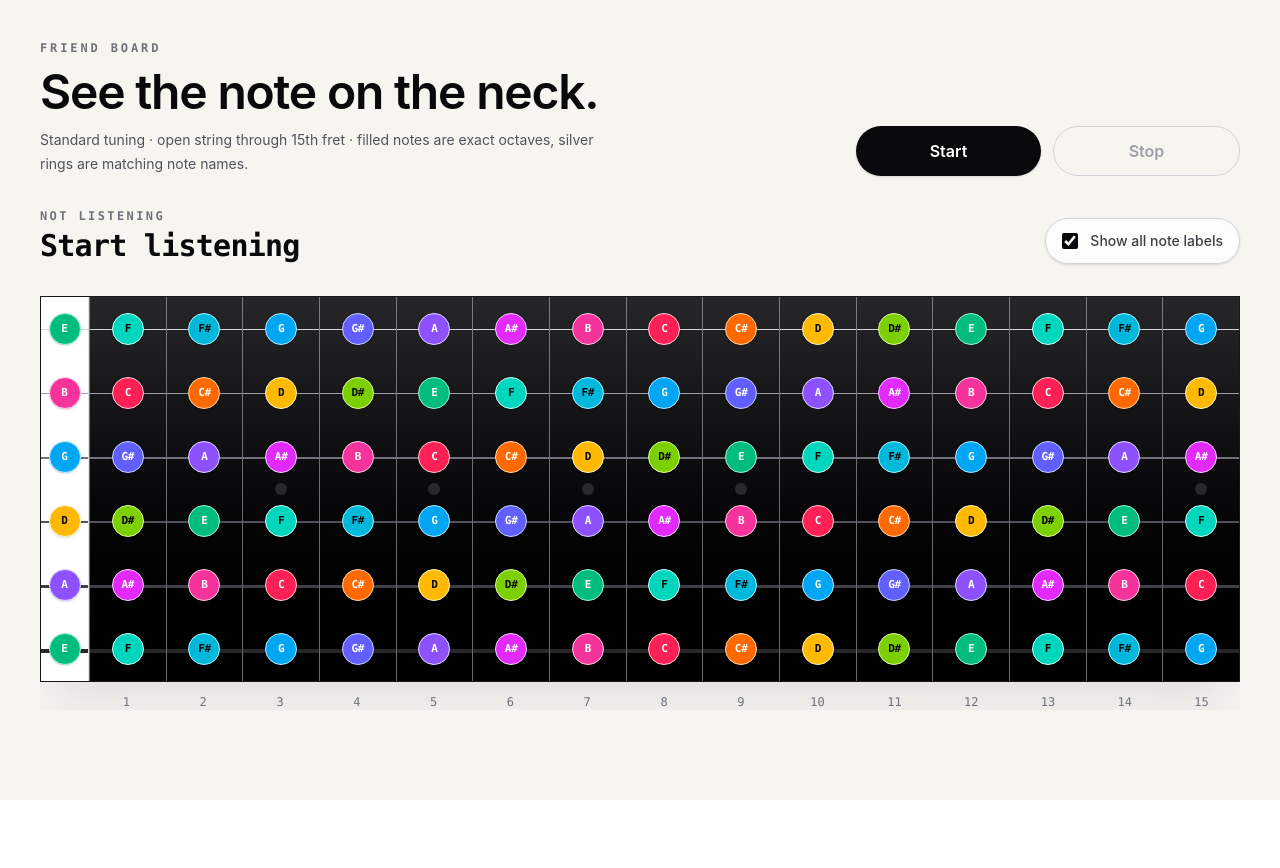
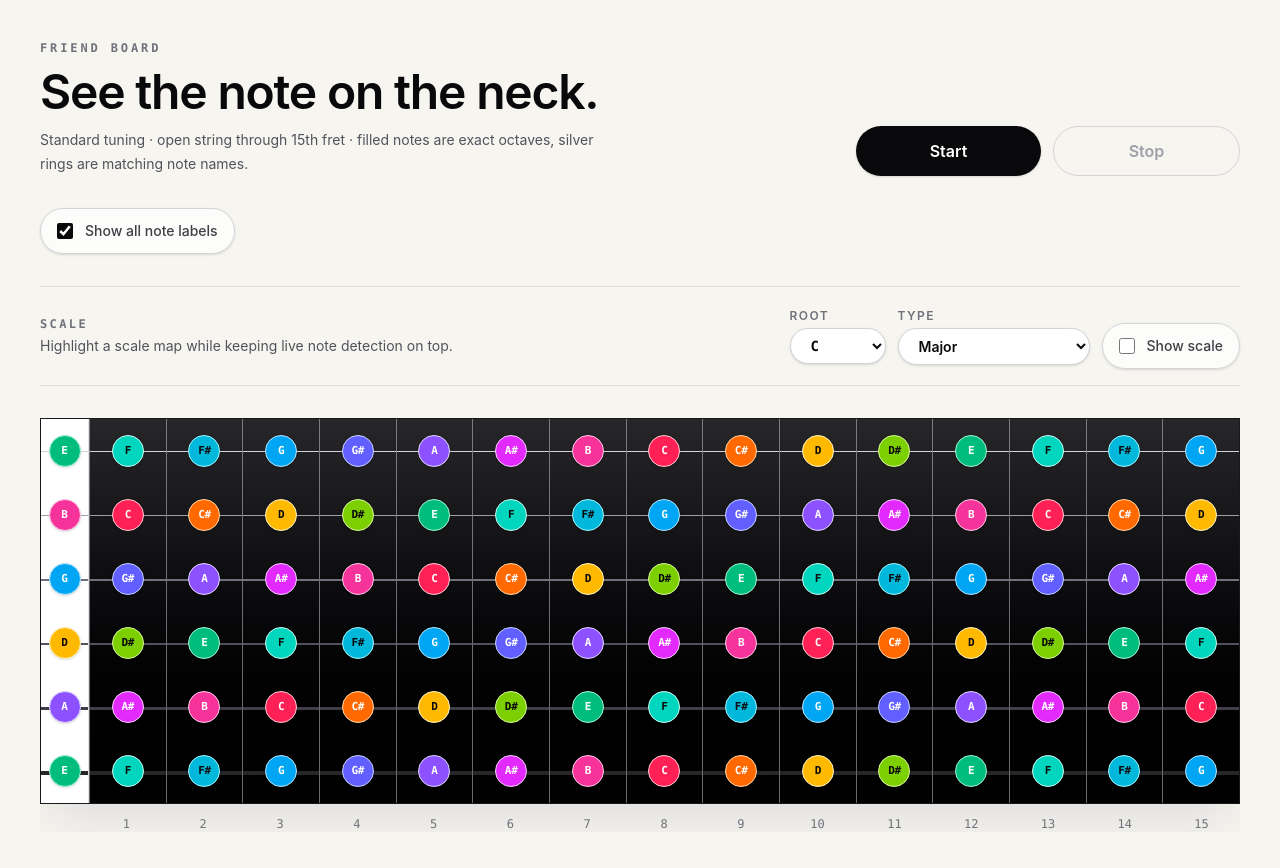
Before and after one commit to asketonim/friend-board, a Next.js app: page / in a window 1280 px wide. Shown: the top 868 px of the page. Before the commit the page ends 800 px from the top, so only its background shows below. Built offline with nearby package versions, Linux system fonts and the light colour scheme.

Commit message:
feat: add selectable scale overlays to fretboard

```diff
--- a/src/app/page.tsx
+++ b/src/app/page.tsx
@@ -1,7 +1,13 @@
 "use client"
 
 import { Fretboard } from "@/components/Fretboard"
-import { formatDetectedNote } from "@/music/notes"
+import { NoteName, SHARP_NOTE_NAMES } from "@/music/notes"
+import {
+  buildScaleOverlay,
+  DEFAULT_SCALE_TYPE_ID,
+  SCALE_TYPES,
+  ScaleTypeId,
+} from "@/music/scales"
 import { useStableDetectedNotes } from "@/music/useStableDetectedNotes"
 import { useRecording } from "@/recording/useRecorder"
 import { useState } from "react"
@@ -16,28 +22,20 @@ export default function Home() {
     frequencyRevision,
     error,
   } = useRecording()
-  const { detectedNotes, activeNote, hasDetectedNote } = useStableDetectedNotes(
+  const { detectedNotes } = useStableDetectedNotes(
     frequency,
     frequencyRevision,
   )
   const [showNoteLabels, setShowNoteLabels] = useState(true)
+  const [showScale, setShowScale] = useState(false)
+  const [scaleRoot, setScaleRoot] = useState<NoteName>("C")
+  const [scaleTypeId, setScaleTypeId] = useState<ScaleTypeId>(
+    DEFAULT_SCALE_TYPE_ID,
+  )
 
-  const lastDetectedNote = detectedNotes[0] ?? null
-  const noteText =
-    activeNote !== null
-      ? `Detected: ${formatDetectedNote(activeNote)}`
-      : lastDetectedNote !== null
-        ? `Last detected: ${formatDetectedNote(lastDetectedNote)}`
-        : isRecording
-          ? "Play a single note to highlight the fretboard"
-          : "Start listening"
-  const statusText = isStarting
-    ? "Requesting microphone access"
-    : isRecording
-      ? hasDetectedNote && activeNote === null
-        ? "No clear note"
-        : "Listening"
-      : "Not listening"
+  const scaleOverlay = showScale
+    ? buildScaleOverlay(scaleRoot, scaleTypeId)
+    : null
 
   return (
     <main className="min-h-screen bg-[#f7f5f0] px-4 py-6 text-zinc-950 sm:px-6 sm:py-10 lg:px-10">
@@ -83,14 +81,6 @@ export default function Home() {
         ) : null}
 
         <div className="flex flex-col gap-4 sm:flex-row sm:items-end sm:justify-between">
-          <div>
-            <p className="font-mono text-xs font-semibold tracking-[0.2em] text-zinc-500 uppercase">
-              {statusText}
-            </p>
-            <p className="mt-1 font-mono text-2xl font-semibold tracking-tight text-zinc-950 sm:text-3xl">
-              {noteText}
-            </p>
-          </div>
 
           <label className="inline-flex w-fit cursor-pointer items-center gap-3 rounded-full border border-zinc-300 bg-white/70 px-4 py-3 text-sm font-medium text-zinc-700 shadow-sm transition hover:bg-white">
             <input
@@ -103,9 +93,67 @@ export default function Home() {
           </label>
         </div>
 
+        <div className="flex flex-col gap-3 border-y border-zinc-300/70 py-4 sm:flex-row sm:items-center sm:justify-between">
+          <div>
+            <p className="font-mono text-xs font-semibold tracking-[0.2em] text-zinc-500 uppercase">
+              Scale
+            </p>
+            <p className="mt-1 text-sm text-zinc-600">
+              Highlight a scale map while keeping live note detection on top.
+            </p>
+          </div>
+
+          <div className="flex flex-col gap-3 sm:flex-row sm:items-center">
+            <label className="flex flex-col gap-1 text-xs font-semibold tracking-[0.12em] text-zinc-500 uppercase">
+              Root
+              <select
+                value={scaleRoot}
+                onChange={(event) =>
+                  setScaleRoot(event.target.value as NoteName)
+                }
+                className="min-w-24 rounded-full border border-zinc-300 bg-white px-4 py-2 font-mono text-sm font-semibold tracking-normal text-zinc-950 shadow-sm outline-none transition focus:border-zinc-950"
+              >
+                {SHARP_NOTE_NAMES.map((noteName) => (
+                  <option key={noteName} value={noteName}>
+                    {noteName}
+                  </option>
+                ))}
+              </select>
+            </label>
+
+            <label className="flex flex-col gap-1 text-xs font-semibold tracking-[0.12em] text-zinc-500 uppercase">
+              Type
+              <select
+                value={scaleTypeId}
+                onChange={(event) =>
+                  setScaleTypeId(event.target.value as ScaleTypeId)
+                }
+                className="min-w-48 rounded-full border border-zinc-300 bg-white px-4 py-2 text-sm font-semibold tracking-normal text-zinc-950 shadow-sm outline-none transition focus:border-zinc-950"
+              >
+                {SCALE_TYPES.map((scaleType) => (
+                  <option key={scaleType.id} value={scaleType.id}>
+                    {scaleType.label}
+                  </option>
+                ))}
+              </select>
+            </label>
+
+            <label className="mt-4 inline-flex w-fit cursor-pointer items-center gap-3 rounded-full border border-zinc-300 bg-white/70 px-4 py-3 text-sm font-medium text-zinc-700 shadow-sm transition hover:bg-white sm:mt-5">
+              <input
+                type="checkbox"
+                checked={showScale}
+                onChange={(event) => setShowScale(event.target.checked)}
+                className="h-4 w-4 accent-zinc-950"
+              />
+              Show scale
+            </label>
+          </div>
+        </div>
+
         <Fretboard
           detectedNotes={detectedNotes}
           showNoteLabels={showNoteLabels}
+          scaleOverlay={scaleOverlay}
         />
       </section>
     </main>
--- a/src/components/Fretboard.tsx
+++ b/src/components/Fretboard.tsx
@@ -1,14 +1,8 @@
 import { DetectedNote, getFretboardPositions } from "@/music/notes"
+import { ScaleOverlay } from "@/music/scales"
 
 const MAX_FRET = 15
 const FRETS = Array.from({ length: MAX_FRET }, (_, fret) => fret + 1)
-const MARKER_FRETS: Record<number, true> = {
-  3: true,
-  5: true,
-  7: true,
-  9: true,
-  15: true,
-}
 
 const STRING_STYLES = [
   { height: "1px", color: "bg-zinc-300" },
@@ -37,6 +31,7 @@ const NOTE_COLOR_STYLES = [
 type FretboardProps = {
   detectedNotes: DetectedNote[]
   showNoteLabels: boolean
+  scaleOverlay: ScaleOverlay | null
 }
 
 type Highlight = "exact" | "related" | null
@@ -54,34 +49,66 @@ const getHighlight = (
   return null
 }
 
-const getNoteClassName = (
-  highlight: Highlight,
-  pitchClass: number,
-  hasDetectedNote: boolean,
-  isVisible: boolean,
-): string => {
+const getNoteClassName = ({
+  highlight,
+  pitchClass,
+  hasDetectedNote,
+  isVisible,
+  isInScale,
+  isScaleActive,
+  isScaleRoot,
+  isOutOfScalePlayedNote,
+}: {
+  highlight: Highlight
+  pitchClass: number
+  hasDetectedNote: boolean
+  isVisible: boolean
+  isInScale: boolean
+  isScaleActive: boolean
+  isScaleRoot: boolean
+  isOutOfScalePlayedNote: boolean
+}): string => {
   const baseClass =
     "absolute left-1/2 top-1/2 z-20 flex h-8 min-w-8 -translate-x-1/2 -translate-y-1/2 items-center justify-center rounded-full border px-1.5 font-mono text-[11px] font-bold tracking-tight shadow-sm transition-[filter,transform,box-shadow,background-color,border-color,color] duration-200"
+  const noteColorClass = NOTE_COLOR_STYLES[pitchClass]
 
   if (!isVisible) return `${baseClass} opacity-0`
 
+  if (isOutOfScalePlayedNote) {
+    return `${baseClass} ${noteColorClass} scale-110 border-white opacity-100 shadow-[0_0_0_2px_rgba(251,146,60,0.95),0_0_22px_rgba(251,146,60,0.72)] ring-2 ring-orange-400`
+  }
+
   if (highlight === "exact") {
-    return `${baseClass} ${NOTE_COLOR_STYLES[pitchClass]} scale-110 border-white opacity-100 shadow-[0_0_0_2px_rgba(255,255,255,0.95),0_0_22px_rgba(255,255,255,0.55)]`
+    return `${baseClass} ${noteColorClass} scale-110 border-white opacity-100 shadow-[0_0_0_2px_rgba(255,255,255,0.95),0_0_22px_rgba(255,255,255,0.55)]`
+  }
+
+  if (isScaleActive && isScaleRoot) {
+    return `${baseClass} ${noteColorClass} scale-105 border-white opacity-100 shadow-[0_0_0_2px_rgba(255,255,255,0.7),0_0_14px_rgba(255,255,255,0.35)]`
+  }
+
+  if (isScaleActive && isInScale) {
+    return `${baseClass} ${noteColorClass} opacity-100 saturate-110 brightness-110`
+  }
+
+  if (isScaleActive) {
+    return `${baseClass} ${noteColorClass} opacity-100 brightness-[0.32] saturate-[0.35] grayscale-[55%]`
   }
 
   if (hasDetectedNote) {
-    return `${baseClass} ${NOTE_COLOR_STYLES[pitchClass]} opacity-100 brightness-50 saturate-50 grayscale-[35%]`
+    return `${baseClass} ${noteColorClass} opacity-100 brightness-50 saturate-50 grayscale-[35%]`
   }
 
-  return `${baseClass} ${NOTE_COLOR_STYLES[pitchClass]} opacity-100`
+  return `${baseClass} ${noteColorClass} opacity-100`
 }
 
 export const Fretboard = ({
   detectedNotes,
   showNoteLabels,
+  scaleOverlay,
 }: FretboardProps) => {
   const rows = getFretboardPositions(MAX_FRET)
   const hasDetectedNote = detectedNotes.length > 0
+  const isScaleActive = scaleOverlay !== null
 
   return (
     <div className="overflow-x-auto">
@@ -101,12 +128,16 @@ export const Fretboard = ({
                 position.pitchClass,
                 detectedNotes,
               )
+              const isInScale =
+                scaleOverlay?.pitchClasses.includes(position.pitchClass) ??
+                false
+              const isScaleRoot =
+                scaleOverlay?.rootPitchClass === position.pitchClass
               const isOpenString = position.fret === 0
-              const isNoteVisible = showNoteLabels || highlight === "exact"
-              const showSingleMarker =
-                stringIndex === 2 && MARKER_FRETS[position.fret] === true
-              const showDoubleMarker =
-                position.fret === 12 && (stringIndex === 1 || stringIndex === 4)
+              const isNoteVisible =
+                isScaleActive || showNoteLabels || highlight === "exact"
+              const isOutOfScalePlayedNote =
+                isScaleActive && highlight === "exact" && !isInScale
 
               return (
                 <div
@@ -117,24 +148,22 @@ export const Fretboard = ({
                       : "relative min-h-16 border-l border-zinc-300/50"
                   }
                 >
-                  {showSingleMarker ? (
-                    <span className="absolute left-1/2 top-full z-0 h-3 w-3 -translate-x-1/2 -translate-y-1/2 rounded-full bg-zinc-200/15" />
-                  ) : null}
-                  {showDoubleMarker ? (
-                    <span className="absolute left-1/2 top-1/2 z-0 h-3 w-3 -translate-x-1/2 -translate-y-1/2 rounded-full bg-zinc-200/15" />
-                  ) : null}
                   <span
                     aria-hidden="true"
                     className={`absolute left-0 right-0 top-1/2 z-10 ${stringStyle.color}`}
                     style={{ height: stringStyle.height }}
                   />
                   <span
-                    className={getNoteClassName(
+                    className={getNoteClassName({
                       highlight,
-                      position.pitchClass,
+                      pitchClass: position.pitchClass,
                       hasDetectedNote,
-                      isNoteVisible,
-                    )}
+                      isVisible: isNoteVisible,
+                      isInScale,
+                      isScaleActive,
+                      isScaleRoot,
+                      isOutOfScalePlayedNote,
+                    })}
                   >
                     {isNoteVisible ? position.noteName : null}
                   </span>
--- /dev/null
+++ b/src/music/scales.ts
@@ -0,0 +1,62 @@
+import { NoteName, SHARP_NOTE_NAMES } from "./notes"
+
+export type ScaleTypeId =
+  "major" | "natural-minor" | "major-pentatonic" | "minor-pentatonic"
+
+export type ScaleType = {
+  id: ScaleTypeId
+  label: string
+  intervals: readonly number[]
+}
+
+export type ScaleOverlay = {
+  root: NoteName
+  rootPitchClass: number
+  scaleType: ScaleType
+  pitchClasses: readonly number[]
+}
+
+export const SCALE_TYPES: readonly ScaleType[] = [
+  { id: "major", label: "Major", intervals: [0, 2, 4, 5, 7, 9, 11] },
+  {
+    id: "natural-minor",
+    label: "Natural minor",
+    intervals: [0, 2, 3, 5, 7, 8, 10],
+  },
+  {
+    id: "major-pentatonic",
+    label: "Major pentatonic",
+    intervals: [0, 2, 4, 7, 9],
+  },
+  {
+    id: "minor-pentatonic",
+    label: "Minor pentatonic",
+    intervals: [0, 3, 5, 7, 10],
+  },
+]
+
+export const DEFAULT_SCALE_TYPE_ID: ScaleTypeId = "major"
+
+export const getPitchClass = (noteName: NoteName): number =>
+  SHARP_NOTE_NAMES.indexOf(noteName)
+
+export const getScaleType = (scaleTypeId: ScaleTypeId): ScaleType =>
+  SCALE_TYPES.find((scaleType) => scaleType.id === scaleTypeId) ??
+  SCALE_TYPES[0]
+
+export const buildScaleOverlay = (
+  root: NoteName,
+  scaleTypeId: ScaleTypeId,
+): ScaleOverlay => {
+  const rootPitchClass = getPitchClass(root)
+  const scaleType = getScaleType(scaleTypeId)
+
+  return {
+    root,
+    rootPitchClass,
+    scaleType,
+    pitchClasses: scaleType.intervals.map(
+      (interval) => (rootPitchClass + interval) % 12,
+    ),
+  }
+}
```
Also changed, not shown: 1 other file (tests, documents, lock files or other folders).
